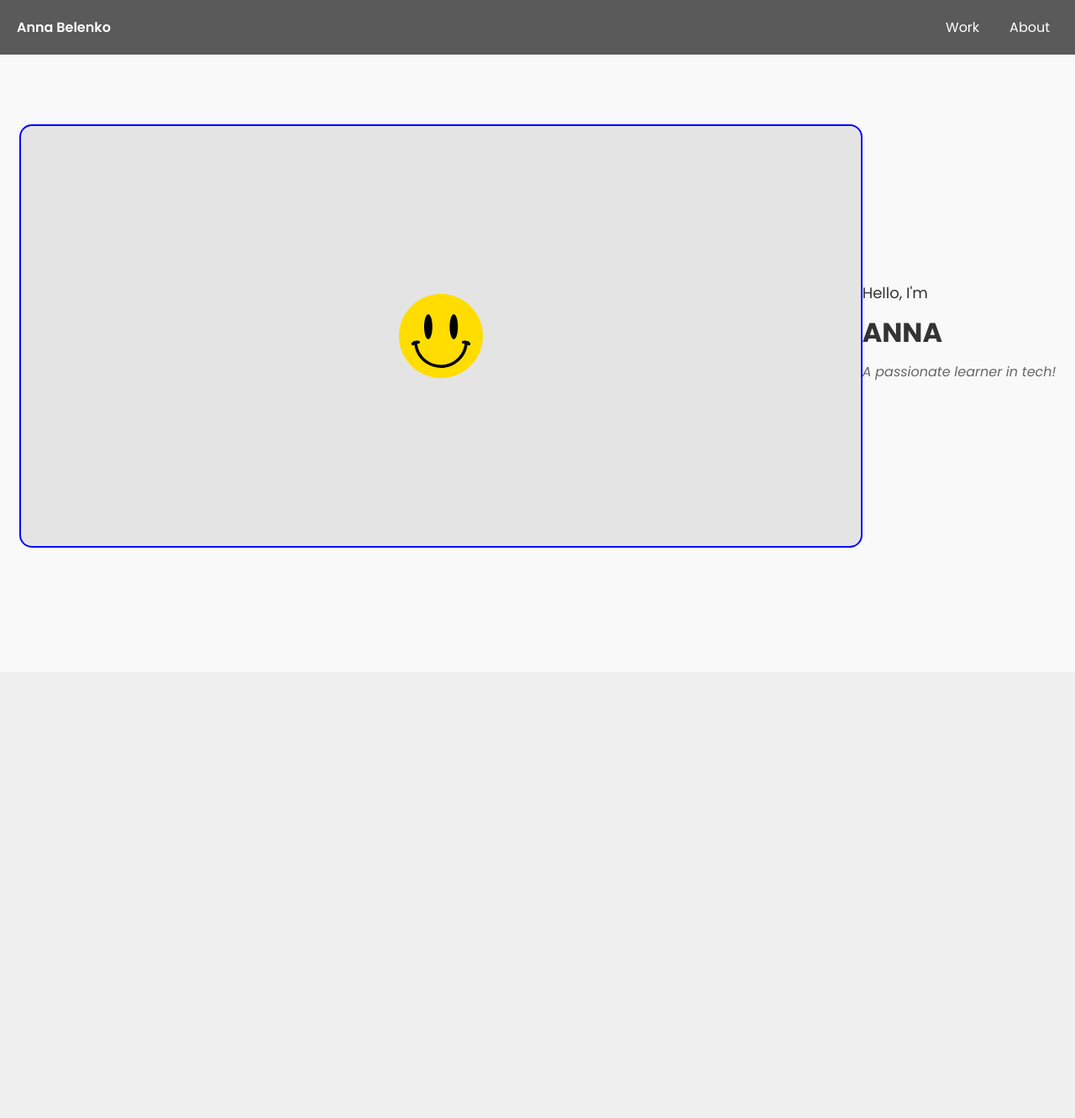
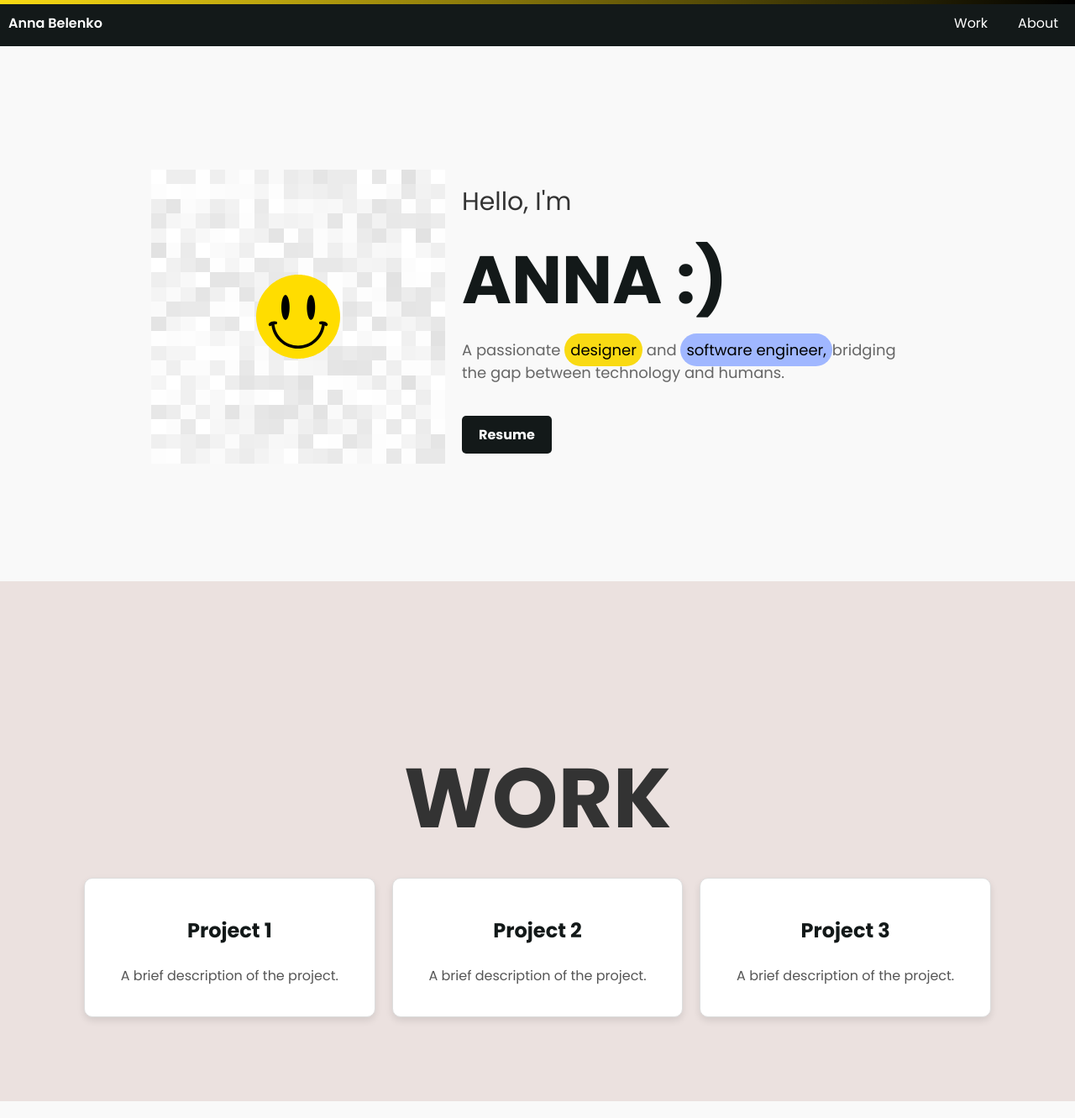
Before and after one commit to annabelenko/personal-website-react, a React (Create React App) app: page / in a window 1280 px wide. Shown: the whole page at 84% size. Before the commit the page ends 800 px from the top, so only its background shows below. Built offline with nearby package versions, Linux system fonts and the light colour scheme.

Commit message:
Finished hero section

```diff
--- a/src/App.css
+++ b/src/App.css
@@ -4,19 +4,21 @@
 @import url('https://fonts.googleapis.com/css2?family=Poppins:wght@400;700&display=swap');
 
 body {
-  background-color: #f0f0f0;
-  margin: 0;
-  font-family: Arial, sans-serif;
+  background-color: #f9f9f9;
+  margin: 20px 0;
+  font-family: 'Poppins', sans-serif;
 }
 
+/* Progress Bar */
 .progress-bar {
   position: fixed;
   top: 0;
   left: 0;
-  right: 0;
   height: 5px;
-  background: #29d;
+  width: 100%;
+  background: linear-gradient(to right, #f9da13, black); /* Gradient color */
   transform-origin: 0%;
+  z-index: 1100; /* Higher than Navbar (1000) */
 }
 
 h1 {
--- a/src/App.js
+++ b/src/App.js
@@ -1,30 +1,40 @@
-// src/App.js
-import React, { useState } from "react";
+import React from "react";
 import "./App.css";
 import { motion, useScroll, useSpring } from "framer-motion";
-import { Example } from "./components/Example";
-import { Refresh } from "./components/Refresh";
-import { Navbar } from "./components/Navbar"; // Import Navbar
-
+import { Example } from "./components/Example"; // "Hello, I'm Anna" Section
+import { Projects } from "./components/Projects"; // Projects Section
+import { Navbar } from "./components/Navbar"; // Navbar Component
+import { HighlightedText } from "./components/HighlightedText"; // Highlighted Text Section
 
 export default function App() {
+  // Scroll progress bar logic
   const { scrollYProgress } = useScroll();
   const scaleX = useSpring(scrollYProgress, {
     stiffness: 100,
     damping: 30,
-    restDelta: 0.001
+    restDelta: 0.001,
   });
 
-  const [count, setCount] = useState(0);
+  return (
+    <div className="App">
+      {/* Fixed Navbar */}
+      <Navbar />
 
-  return (
-    <>
-      <Navbar /> {/* Add Navbar Component */}
+      {/* Scroll Progress Bar */}
       <motion.div className="progress-bar" style={{ scaleX }} />
 
-      <div className="example-container">
-        <Example key={count} />
-      </div>
-    </>
+      {/* Main Sections */}
+      <section className="section example-container">
+        <Example />
+      </section>
+
+      <section className="section highlighted-text-container">
+        <HighlightedText />
+      </section>
+
+      <section className="section projects-container">
+        <Projects />
+      </section>
+    </div>
   );
 }
--- a/src/components/Example.css
+++ b/src/components/Example.css
@@ -1,61 +1,174 @@
-/* Main container: holds the gray box */
+/* Main container: holds both the smiley container and the text */
 .example-container {
   position: relative;
-  width: 100%;
-  height: 100vh; /* Full viewport height */
-  display: flex;
-  justify-content: center; /* Center the box horizontally */
-  align-items: center; /* Center the box vertically */
-  background-color: #f9f9f9; /* Light background for contrast */
+  display: flex; /* Side-by-side layout for larger screens */
+  justify-content: center; /* Center horizontally */
+  align-items: center; /* Center vertically */
+  gap: 20px; /* Space between smiley container and text */
+  padding: 5%; /* Padding around the container */
+  text-align: left; /* Align text to the left by default */
 }
 
-/* Smiley container (gray box) */
+/* Smiley container */
 .smiley-container {
   position: relative;
-  width: 1000px;
-  height: 500px;
-  background-color: #e4e4e4;
-  border-radius: 15px;
+  width: 350px;
+  height: 350px; /* Fixed square dimensions */
   display: flex;
   justify-content: center;
   align-items: center;
-  overflow: visible; /* Keep draggable smiley bounded */
-  border: 2px solid blue; /* Debugging border */
+  margin: 0; /* Remove default margin */
 }
 
-/* Draggable smiley */
+/* Pixel grid */
+.pixel-grid {
+  position: absolute;
+  top: 0;
+  left: 0;
+  width: 100%;
+  height: 100%;
+  display: grid;
+  grid-template-columns: repeat(20, 1fr); /* 20x20 grid */
+  grid-template-rows: repeat(20, 1fr);
+}
+
+/* Individual pixels */
+.pixel {
+  width: 100%; /* Full width of grid cell */
+  height: 100%; /* Match height to width */
+  transition: background-color 1s ease; /* Smooth transitions */
+}
+
+/* Smiley image */
 .smiley-face {
   width: 100px;
   height: 100px;
+  z-index: 1;
   cursor: grab;
-  position: absolute; /* Allows text and smiley to overlap */
-  z-index: 2; /* Place smiley above text */
 }
 
-/* Text content inside the gray box */
-.box-text {
-  position: relative;
-  text-align: center; /* Center text horizontally */
-  z-index: 1; /* Ensure text stays below the smiley */
+/* Text container */
+.text-container {
+  flex: 1; /* Allow the text container to grow if needed */
+  max-width: 550px; /* Limit text width for better readability */
 }
 
 .example-text {
-  font-family: 'Poppins', sans-serif;
-  font-size: 18px;
+  font-family: "Poppins", sans-serif;
+  font-size: 30px;
   color: #333;
   margin: 5px 0;
 }
 
 h1.example-text {
-  font-size: 32px;
+  font-size: 80px;
   font-weight: bold;
+  color: #131919;
   margin: 10px 0;
 }
 
 .example-subtitle {
-  font-family: 'Poppins', sans-serif;
-  font-style: italic;
-  font-size: 16px;
+  font-family: "Poppins", sans-serif;
+  font-size: 18px;
   color: #666;
   margin-top: 10px;
+  line-height: 1.5;
 }
+
+/* Resume button */
+.resume-button {
+  display: inline-block;
+  margin-top: 20px;
+  padding: 10px 20px;
+  font-size: 1rem;
+  font-family: "Poppins", sans-serif;
+  font-weight: bold;
+  text-decoration: none;
+  color: #fff;
+  background-color: #131919;
+  border-radius: 5px;
+  cursor: pointer;
+  transition: background-color 0.3s ease, transform 0.2s ease;
+}
+
+.resume-button:hover {
+  background-color: rgba(19, 25, 25, 0.8);
+}
+
+/* Media Queries for Responsiveness */
+
+/* Tablet view */
+@media (max-width: 768px) {
+  .example-container {
+    flex-direction: column; /* Stack elements vertically */
+    text-align: center; /* Center-align text */
+    gap: 15px; /* Reduce spacing */
+  }
+
+  .smiley-container {
+    width: 300px; /* Reduce size */
+    height: 300px;
+  }
+
+  .smiley-face {
+    width: 80px; /* Reduce size */
+    height: 80px;
+  }
+
+  .example-text {
+    font-size: 25px; /* Adjust font size */
+  }
+
+  h1.example-text {
+    font-size: 60px;
+  }
+
+  .example-subtitle {
+    font-size: 16px;
+  }
+
+  .resume-button {
+    font-size: 0.9rem;
+    padding: 8px 16px;
+  }
+}
+
+/* Mobile view */
+@media (max-width: 480px) {
+  .example-container {
+    flex-direction: column; /* Stack vertically for small screens */
+    padding: 10%; /* Adjust padding */
+  }
+
+  .smiley-container {
+    width: 250px; /* Further reduce size */
+    height: 250px;
+  }
+
+  .pixel-grid {
+    grid-template-columns: repeat(12, 1fr); /* Adjust grid for smaller screens */
+    grid-template-rows: repeat(12, 1fr);
+  }
+
+  .smiley-face {
+    width: 60px;
+    height: 60px;
+  }
+
+  .example-text {
+    font-size: 20px;
+  }
+
+  h1.example-text {
+    font-size: 40px;
+  }
+
+  .example-subtitle {
+    font-size: 14px;
+  }
+
+  .resume-button {
+    font-size: 0.8rem;
+    padding: 6px 12px;
+  }
+}
--- a/src/components/Example.js
+++ b/src/components/Example.js
@@ -1,16 +1,41 @@
 import * as React from "react";
-import { useRef } from "react";
+import { useRef, useState, useEffect } from "react";
 import { motion } from "framer-motion";
 import Smiley from "../assets/smiley.svg";
 import "./Example.css";
 
 export const Example = () => {
   const constraintsRef = useRef(null);
+  const GRID_SIZE = 400; // 20x20 grid (400 pixels)
+  const [colors, setColors] = useState(Array(GRID_SIZE).fill("#f9f9f9"));
+
+  // Update pixel colors dynamically
+  useEffect(() => {
+    const interval = setInterval(() => {
+      setColors((prevColors) =>
+        prevColors.map(() => {
+          const gray = Math.floor(Math.random() * 40) + 225; // Generate gray between 225-255
+          return `rgb(${gray}, ${gray}, ${gray})`; // Random gray shade
+        })
+      );
+    }, 1000); // Change colors every second
+
+    return () => clearInterval(interval); // Cleanup interval on unmount
+  }, []);
 
   return (
     <div className="example-container">
-      {/* Smiley Section */}
+      {/* Smiley Container with Pixelated Background */}
       <div className="smiley-container" ref={constraintsRef}>
+        <div className="pixel-grid">
+          {colors.map((color, index) => (
+            <div
+              key={index}
+              className="pixel"
+              style={{ backgroundColor: color }}
+            ></div>
+          ))}
+        </div>
         <motion.img
           src={Smiley}
           alt="Smiley face"
@@ -23,8 +48,22 @@ export const Example = () => {
       {/* Text Section */}
       <div className="text-container">
         <p className="example-text">Hello, I'm</p>
-        <h1 className="example-text">ANNA</h1>
-        <p className="example-subtitle">A passionate learner in tech!</p>
+        <h1 className="example-text">ANNA :)</h1>
+        <p className="example-subtitle">
+          A passionate <span className="highlight highlight-yellow">designer</span> and{" "}
+          <span className="highlight highlight-blue">software engineer,</span>
+          bridging the gap between technology and humans.
+        </p>
+
+        {/* Resume Button */}
+        <a
+          href="https://example.com/resume.pdf" // Replace with your actual resume link
+          target="_blank"
+          rel="noopener noreferrer"
+          className="resume-button"
+        >
+          Resume
+        </a>
       </div>
     </div>
   );
--- /dev/null
+++ b/src/components/HighlightedText.css
@@ -0,0 +1,31 @@
+/* General text styles */
+.highlight-text {
+    font-family: 'Poppins', sans-serif;
+    font-size: 1.2rem;
+    color: #333;
+    line-height: 1.5;
+  }
+
+  /* Base highlight style */
+  .highlight {
+    padding: 7px;
+    border-radius: 25px;
+    color: #000; /* Text color inside highlight */
+  }
+
+  /* Specific highlight colors */
+  .highlight-yellow {
+    background-color: #f9da13; /* Yellow */
+  }
+
+  .highlight-blue {
+    background-color: #a0b7ff; /* Blue */
+  }
+
+  .highlight-green {
+    background-color: #6bd089; /* Green */
+  }
+
+  .highlight-pink {
+    background-color: #ff85c0; /* Pink */
+  }
--- /dev/null
+++ b/src/components/HighlightedText.js
@@ -0,0 +1,10 @@
+import React from "react";
+import "./HighlightedText.css"; // Import the corresponding CSS file
+
+export const HighlightedText = () => {
+  return (
+    <p className="highlight-text">
+
+    </p>
+  );
+};
--- a/src/components/Navbar.css
+++ b/src/components/Navbar.css
@@ -4,17 +4,23 @@
   top: 0;
   left: 0;
   width: 100%;
-  z-index: 1000;
+  z-index: 1000; /* Ensure Navbar is on top of most content */
   display: flex;
   align-items: center;
   justify-content: space-between;
-  padding: 15px 20px;
-  background-color: rgba(51, 51, 51, 0.8); /* Semi-transparent background */
+  padding: 10px;
+  background-color: #131919;
   color: #fff;
   font-family: 'Poppins', sans-serif;
   box-sizing: border-box; /* Ensure padding doesn't affect width */
 }
 
+/* Adjust spacing for content under Navbar */
+body {
+  padding-top: 60px; /* Offset content to account for Navbar height */
+}
+
+/* Navbar Logo */
 .navbar-logo {
   font-size: 16px;
   font-weight: 600;
--- /dev/null
+++ b/src/components/Projects.css
@@ -0,0 +1,50 @@
+/* Projects container styling */
+.projects-container {
+    padding: 50px;
+    background-color: #ebe1df; /* Light background for contrast */
+    text-align: center;
+  }
+
+  .projects-title {
+    font-family: 'Poppins', sans-serif;
+    font-size: 100px;
+    font-weight: bold;
+    color: #333;
+    margin-bottom: 20px;
+  }
+
+  /* Grid to display projects */
+  .projects-grid {
+    display: grid;
+    grid-template-columns: repeat(auto-fit, minmax(300px, 1fr)); /* Responsive grid */
+    gap: 20px;
+    justify-content: center;
+    align-items: start;
+  }
+
+  /* Individual project card */
+  .project-card {
+    background-color: #ffffff;
+    border: 1px solid #ddd;
+    border-radius: 10px;
+    padding: 20px;
+    box-shadow: 0 4px 8px rgba(0, 0, 0, 0.1);
+    transition: transform 0.3s, box-shadow 0.3s;
+  }
+
+  .project-card:hover {
+    transform: translateY(-5px);
+    box-shadow: 0 8px 16px rgba(0, 0, 0, 0.2);
+  }
+
+  .project-card h3 {
+    font-family: 'Poppins', sans-serif;
+    font-size: 1.5rem;
+    color: #131919; /* Match color theme */
+  }
+
+  .project-card p {
+    font-family: 'Poppins', sans-serif;
+    font-size: 1rem;
+    color: #555;
+  }
--- /dev/null
+++ b/src/components/Projects.js
@@ -0,0 +1,25 @@
+// src/components/Projects.js
+import React from "react";
+import "./Projects.css";
+
+export const Projects = () => {
+  return (
+    <div className="projects-container">
+      <h2 className="projects-title">WORK</h2>
+      <div className="projects-grid">
+        <div className="project-card">
+          <h3>Project 1</h3>
+          <p>A brief description of the project.</p>
+        </div>
+        <div className="project-card">
+          <h3>Project 2</h3>
+          <p>A brief description of the project.</p>
+        </div>
+        <div className="project-card">
+          <h3>Project 3</h3>
+          <p>A brief description of the project.</p>
+        </div>
+      </div>
+    </div>
+  );
+};
```
Also changed, not shown: src/components/Refresh.js (+5 -5 lines).
